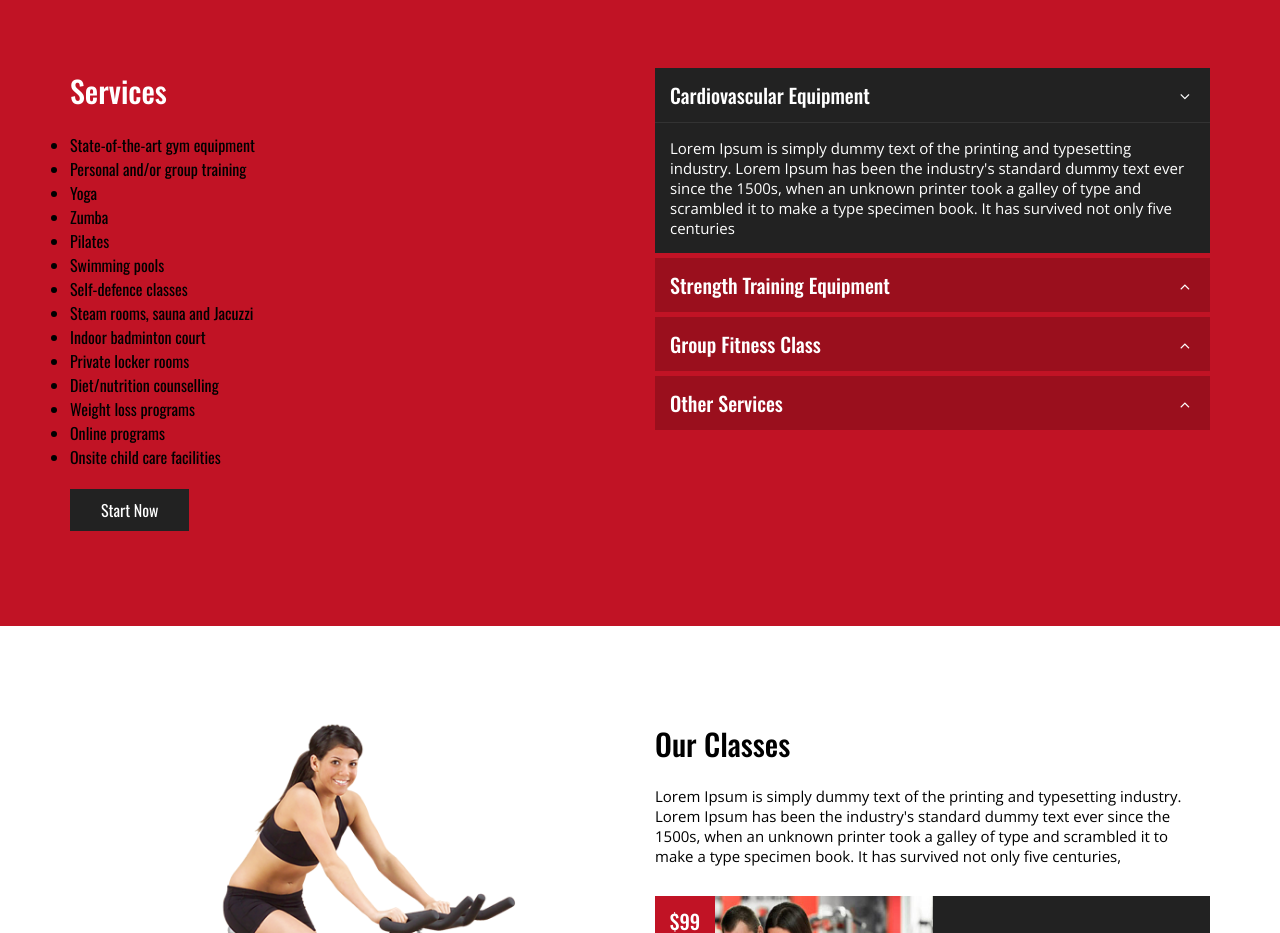
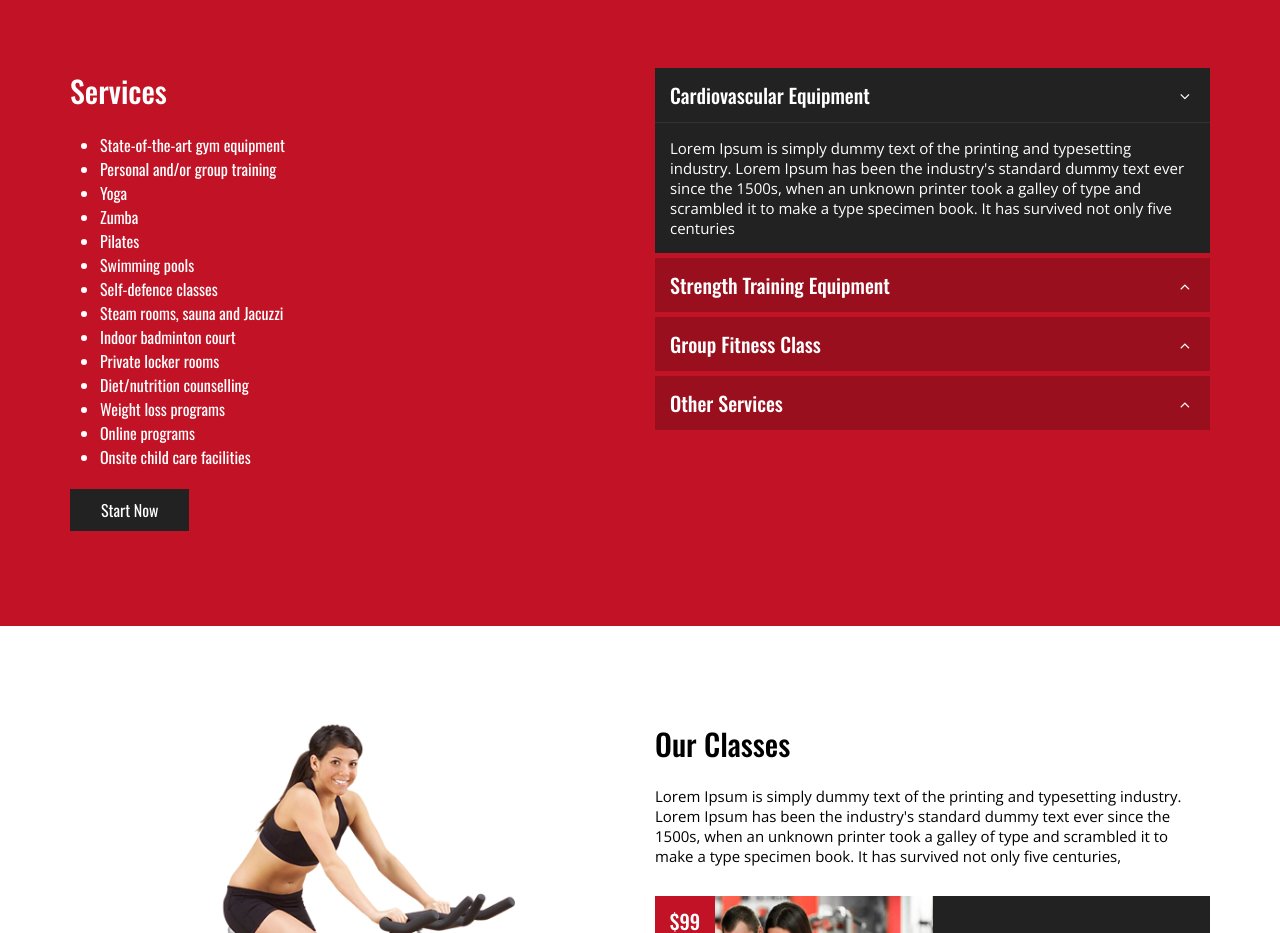
Before and after one commit to ameysatam/fitnesswebsite, a plain HTML site: page index.html in a window 1280 px wide. Shown: the part 1560-2493 px from the top of the page. Drawn offline with nearby package versions, Linux system fonts and the light colour scheme.

Commit message:
html update

```diff
--- a/css/style.css
+++ b/css/style.css
@@ -343,6 +343,11 @@ header .ham-burger.active span:nth-child(2){
 	margin:0;
 	padding:0;
 	font-family: 'Open Sans', sans-serif;
+}
+
+.listy{
+	color: #ffffff;
+	margin-left: 30px;
 }
 
 
--- a/index.html
+++ b/index.html
@@ -116,20 +116,20 @@
 				<div class="text box wow slideInLeft">
 					<h2>Services</h2>
 					<ul>
-						<li>State-of-the-art gym equipment</li>
-						<li>Personal and/or group training</li>
-						<li>Yoga</li>
-						<li>Zumba</li>
-						<li>Pilates</li>
-						<li>Swimming pools</li>
-						<li>Self-defence classes</li>
-						<li>Steam rooms, sauna and Jacuzzi</li>
-						<li>Indoor badminton court</li>
-						<li>Private locker rooms</li>
-						<li>Diet/nutrition counselling</li>
-						<li>Weight loss programs</li>
-						<li>Online programs</li>
-						<li>Onsite child care facilities</li>
+						<li class="listy">State-of-the-art gym equipment</li>
+						<li class="listy">Personal and/or group training</li>
+						<li class="listy">Yoga</li>
+						<li class="listy">Zumba</li>
+						<li class="listy">Pilates</li>
+						<li class="listy">Swimming pools</li>
+						<li class="listy">Self-defence classes</li>
+						<li class="listy">Steam rooms, sauna and Jacuzzi</li>
+						<li class="listy">Indoor badminton court</li>
+						<li class="listy">Private locker rooms</li>
+						<li class="listy">Diet/nutrition counselling</li>
+						<li class="listy">Weight loss programs</li>
+						<li class="listy">Online programs</li>
+						<li class="listy">Onsite child care facilities</li>
 					</ul>
 					<p></p>
 					<a href="" class="btn">Start Now</a>
```
